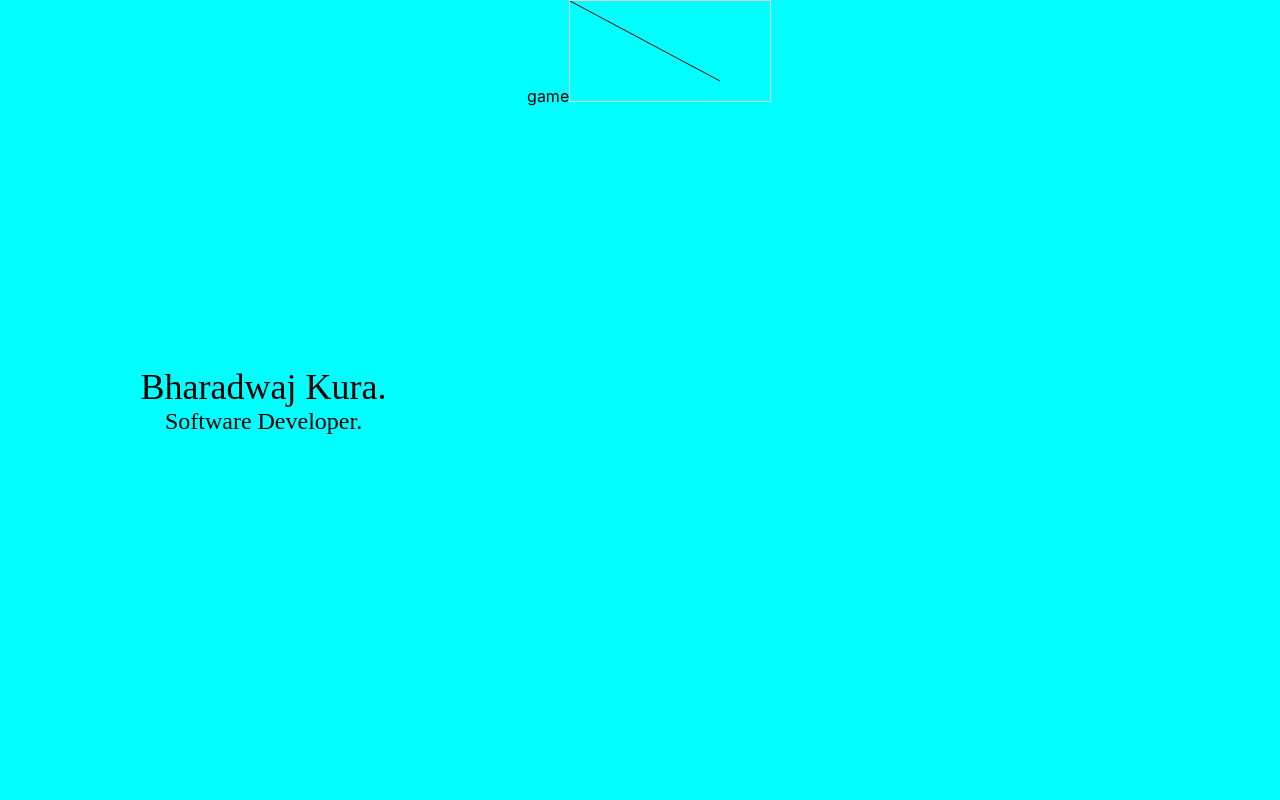
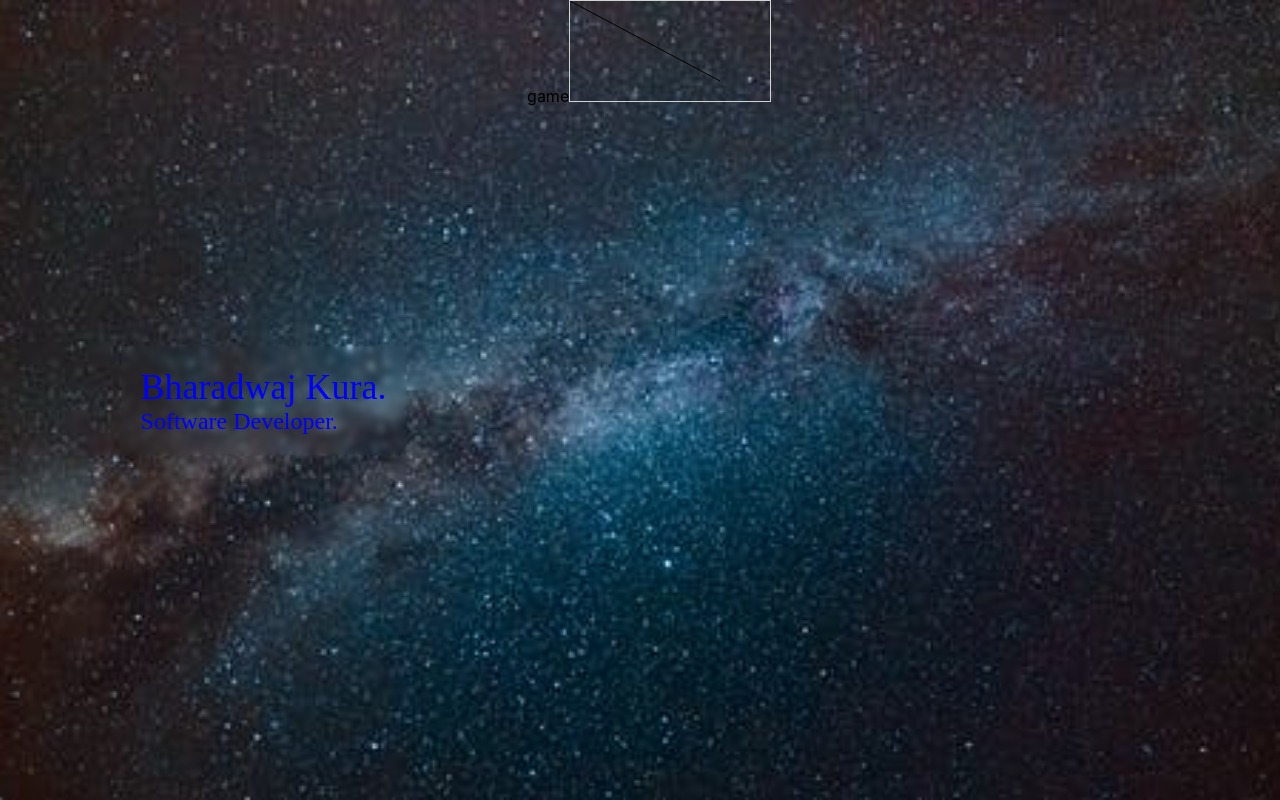
Before and after one commit to kurashiva11/Bharadwaj_CV, a React (Create React App) app: page / in a window 1280 px wide. Built offline with nearby package versions, Linux system fonts and the light colour scheme; a web font is replaced by a local one.

Commit message:
Add ctyles to image and name

```diff
--- a/src/index.tsx
+++ b/src/index.tsx
@@ -14,8 +14,11 @@ ReactDOM.render(
 );
 
 /** TODO:
+ * 0. create a header similar to microsoft by the numbers and make it compatible with mobile.
  * 1. show mutual attraction at contact page (https://www.youtube.com/watch?v=GjbKsOkN1Oc).
  * 2. show starfield till the page loads (https://www.youtube.com/watch?v=17WoOqgXsRM&list=PLRqwX-V7Uu6ZiZxtDDRCi6uhfTH4FilpH&index=1).
+ * 3. show current page index similar to microsoft by numbers, but to right from top to bottom.
+ *
  *
  * color blast
  * bullseye (codepen: https://codepen.io/pyrografix/pen/qrqpJN?editors=0110)
--- a/src/screens/about/about.module.scss
+++ b/src/screens/about/about.module.scss
@@ -1,13 +1,14 @@
 @use "../../index" as base;
 
 .about {
+    background: url('../../assets/galaxyImage.jpeg') no-repeat center center fixed;
+    background-size: cover;
     height: 100vh;
-    background-color: aqua;
+    width: 100vw;
     display: flex;
 }
 
 .introduction {
-    background-color: transparent;
     display: flex;
     flex-direction: column;
     flex: 3.5;
@@ -16,11 +17,19 @@
     justify-items: center;
     justify-content: center;
     font-family: base.$styledFontFamily;
+    color: blue;
 
     @extend .unselecteable;
 
+    &--container {
+        backdrop-filter: blur(3px);
+        -webkit-backdrop-filter: blur(3px);
+        background-color: rbga(7, 71, 100, 0.9);
+        padding: 20px;
+        z-index: 13;
+    }
+
     &-name {
-        color: black;
         font-size: base.$largeFontSize;
     }
     &-resignation {
--- a/src/screens/about/index.tsx
+++ b/src/screens/about/index.tsx
@@ -17,8 +17,10 @@ function About() {
     return (
         <div className={styles.about}>
             <div className={styles.introduction}>
-                <div className={styles["introduction-name"]}>Bharadwaj Kura.</div>
-                <div className={styles["introduction-resignation"]}>Software Developer.</div>
+                <div className={styles["introduction--container"]}>
+                    <div className={styles["introduction-name"]}>Bharadwaj Kura.</div>
+                    <div className={styles["introduction-resignation"]}>Software Developer.</div>
+                </div>
             </div>
             <div className={styles["game_comtainer"]}>
                 game
```
Also changed, not shown: src/assets/galaxyImage.jpeg (added), src/assets/galaxyImage.jpg (deleted).
